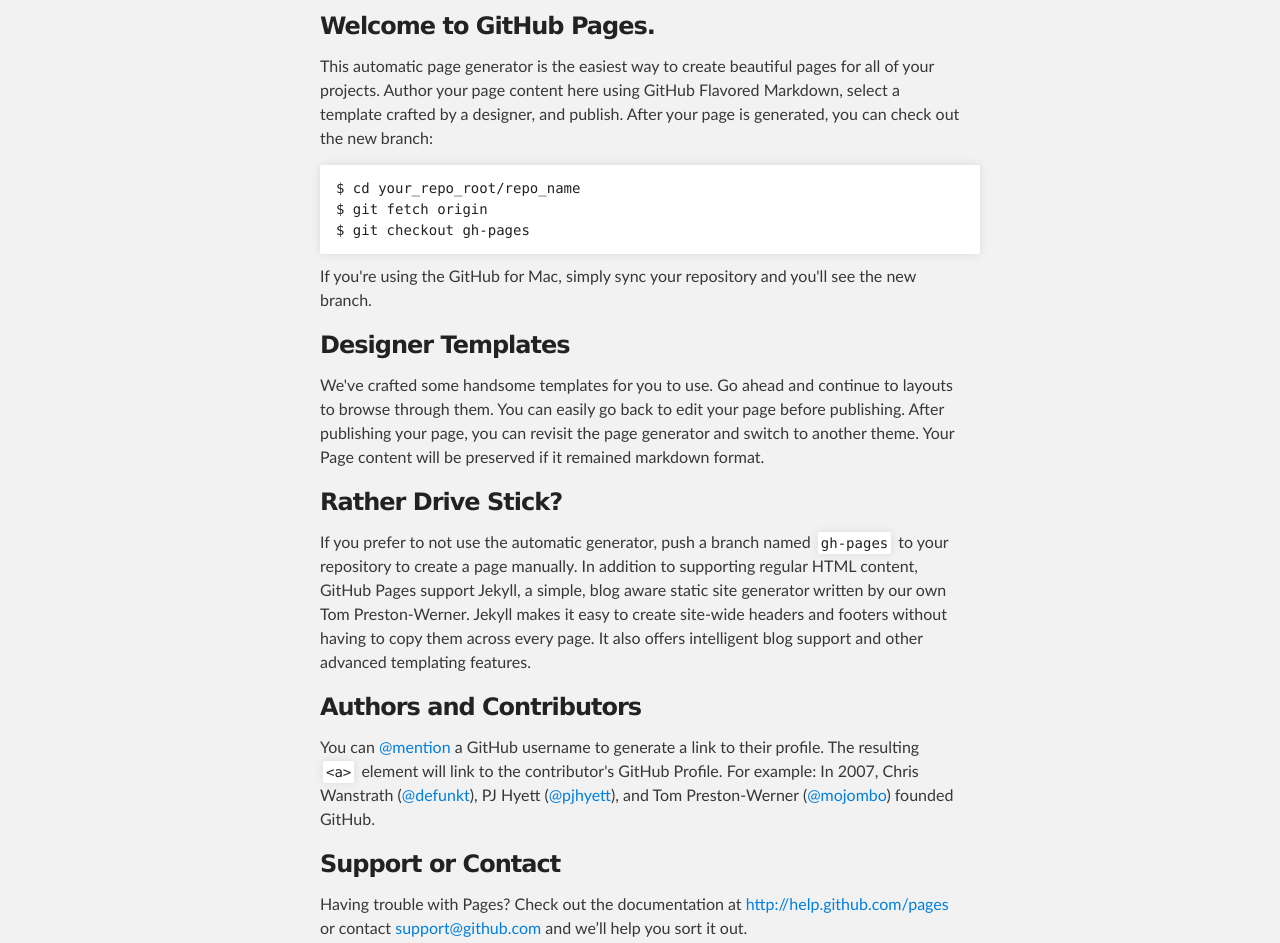
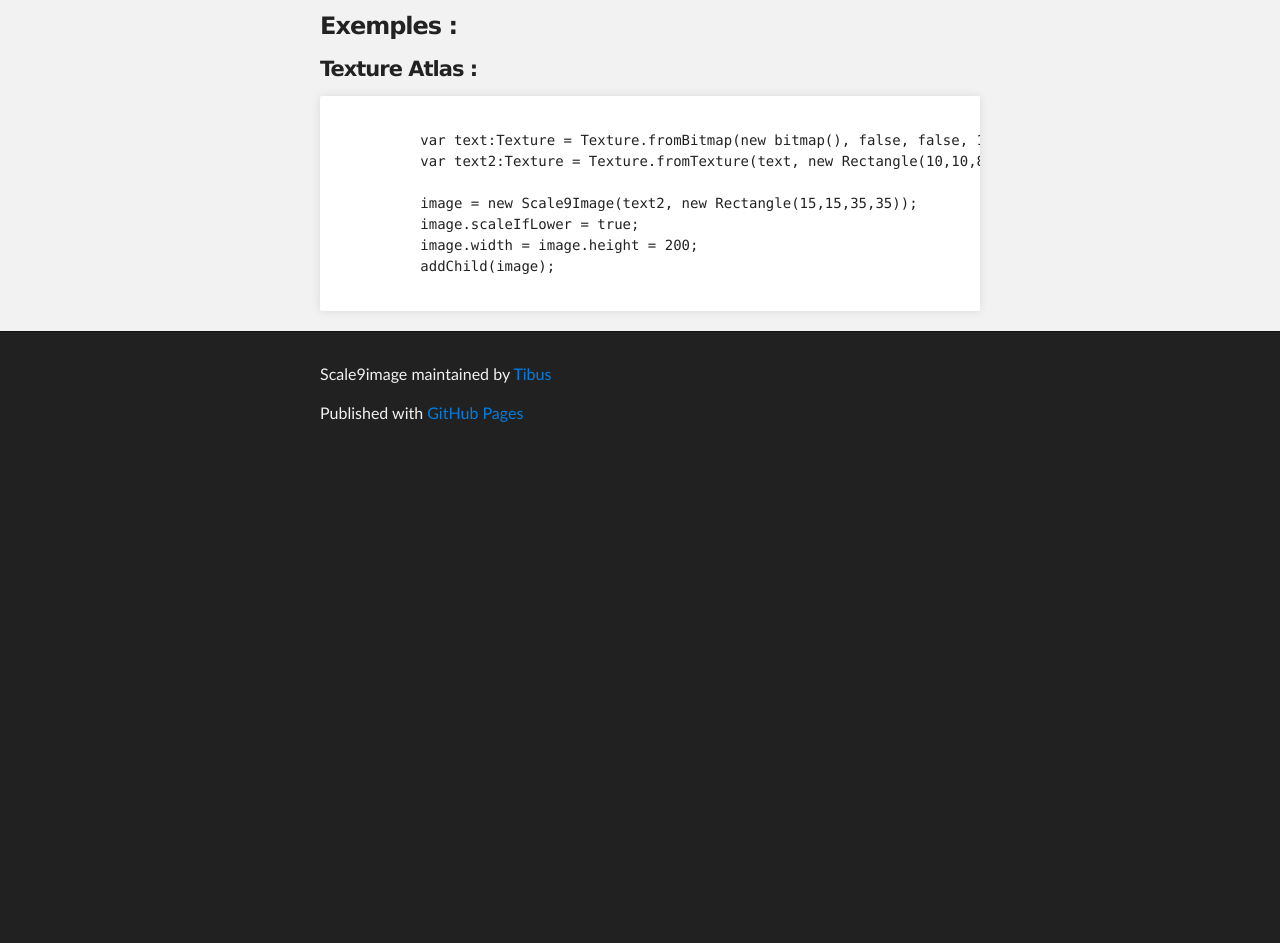
Before and after one commit to Tibus/Scale9Image, a plain HTML site: page index.html in a window 1280 px wide. Shown: the part 252-1195 px from the top of the page. After the commit the page ends 800 px from the top, so only its background shows below. Drawn offline with Linux system fonts and the light colour scheme.

Commit message:
Add exemples

```diff
--- a/index.html
+++ b/index.html
@@ -31,32 +31,19 @@
     <!-- MAIN CONTENT -->
     <div id="main_content_wrap" class="outer">
       <section id="main_content" class="inner">
-        <h3>Welcome to GitHub Pages.</h3>
+        <h3>Exemples : </h3>
 
-<p>This automatic page generator is the easiest way to create beautiful pages for all of your projects. Author your page content here using GitHub Flavored Markdown, select a template crafted by a designer, and publish. After your page is generated, you can check out the new branch:</p>
+        <h4>Texture Atlas : </h4>
+        <pre><code>
+          var text:Texture = Texture.fromBitmap(new bitmap(), false, false, 1);
+          var text2:Texture = Texture.fromTexture(text, new Rectangle(10,10,80,80), null);
 
-<pre><code>$ cd your_repo_root/repo_name
-$ git fetch origin
-$ git checkout gh-pages
-</code></pre>
+          image = new Scale9Image(text2, new Rectangle(15,15,35,35));
+          image.scaleIfLower = true;
+          image.width = image.height = 200;
+          addChild(image);
+        </code></pre>
 
-<p>If you're using the GitHub for Mac, simply sync your repository and you'll see the new branch.</p>
-
-<h3>Designer Templates</h3>
-
-<p>We've crafted some handsome templates for you to use. Go ahead and continue to layouts to browse through them. You can easily go back to edit your page before publishing. After publishing your page, you can revisit the page generator and switch to another theme. Your Page content will be preserved if it remained markdown format.</p>
-
-<h3>Rather Drive Stick?</h3>
-
-<p>If you prefer to not use the automatic generator, push a branch named <code>gh-pages</code> to your repository to create a page manually. In addition to supporting regular HTML content, GitHub Pages support Jekyll, a simple, blog aware static site generator written by our own Tom Preston-Werner. Jekyll makes it easy to create site-wide headers and footers without having to copy them across every page. It also offers intelligent blog support and other advanced templating features.</p>
-
-<h3>Authors and Contributors</h3>
-
-<p>You can <a href="https://github.com/blog/821" class="user-mention">@mention</a> a GitHub username to generate a link to their profile. The resulting <code>&lt;a&gt;</code> element will link to the contributor's GitHub Profile. For example: In 2007, Chris Wanstrath (<a href="https://github.com/defunkt" class="user-mention">@defunkt</a>), PJ Hyett (<a href="https://github.com/pjhyett" class="user-mention">@pjhyett</a>), and Tom Preston-Werner (<a href="https://github.com/mojombo" class="user-mention">@mojombo</a>) founded GitHub.</p>
-
-<h3>Support or Contact</h3>
-
-<p>Having trouble with Pages? Check out the documentation at <a href="http://help.github.com/pages">http://help.github.com/pages</a> or contact <a href="mailto:support@github.com">support@github.com</a> and we’ll help you sort it out.</p>
       </section>
     </div>
 
```
Also changed, not shown: 2 other files.
